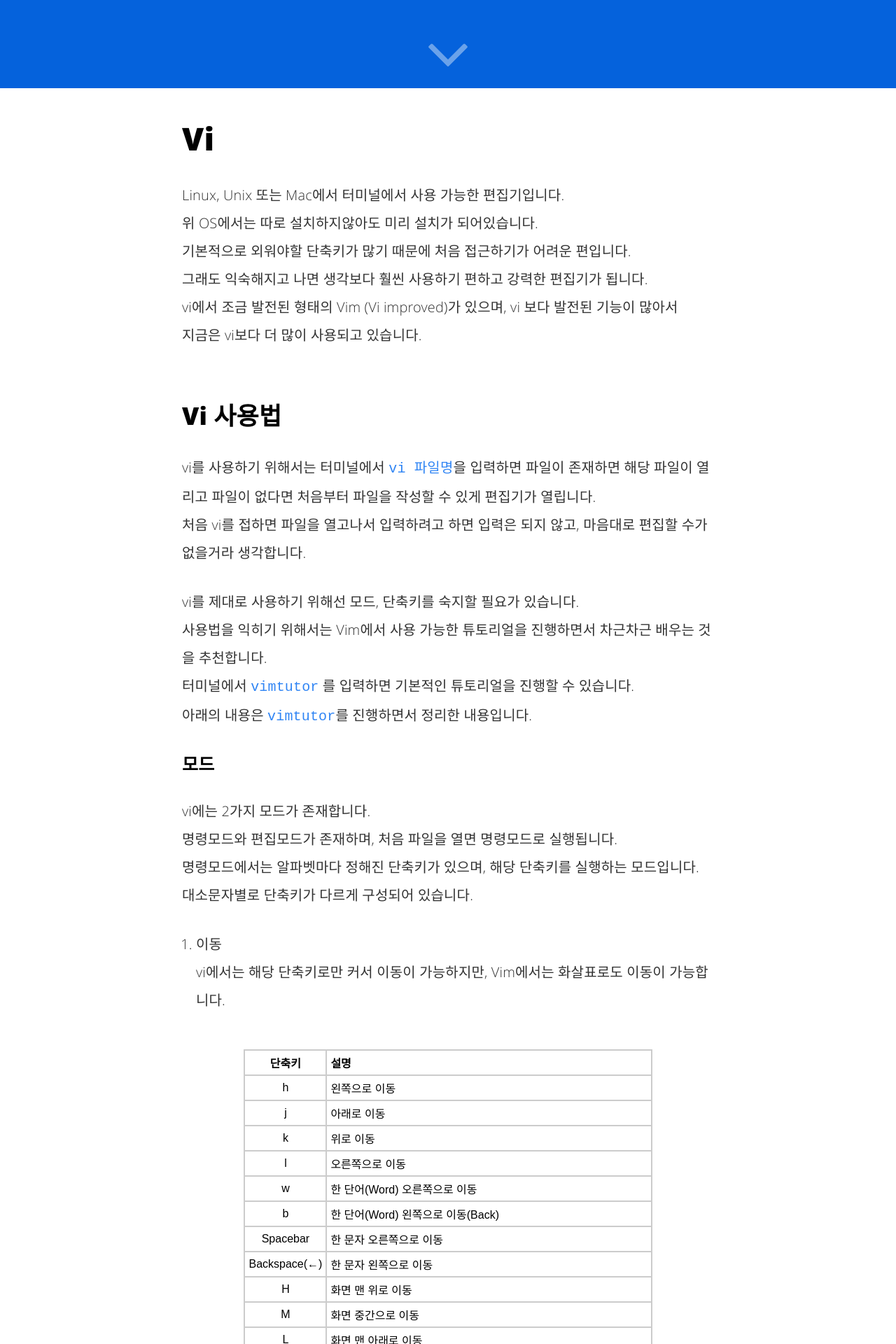
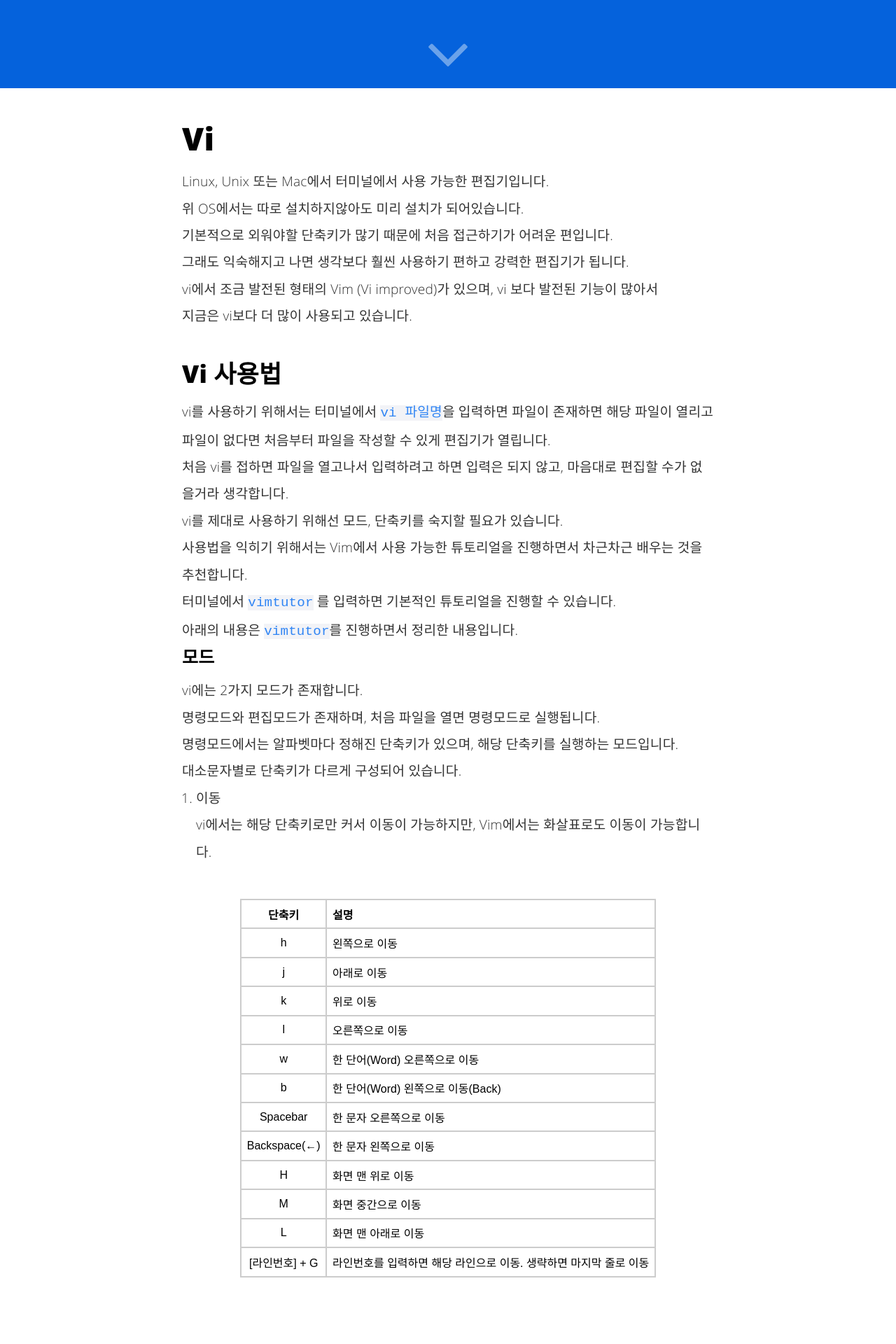
Before and after one commit to jhpapa/jhpapa.github.io, a Jekyll site: the page built from _posts/2017/07/2017-07-20-how-to-use-vi.md, in a window 1280 px wide. Shown: the part 774-2694 px from the top of the page at 70% size. Built offline with Jekyll 4.4.1, drawn with Linux system fonts in a browser that asks for light colours; comment, search, counter and statistics services are not loaded.

Commit message:
modify css  - p tag margin, font size  - table margin  - th, td padding  - add h1~h4 style

```diff
--- a/assets/css/main.css
+++ b/assets/css/main.css
@@ -989,7 +989,7 @@ html, body {
   display: block
 }
 
-.post-content p, .post-content h1, .post-content h2, .post-content h3, .post-content h4, .post-content ul, .post-content ol, .post-content .tags, .post-content iframe {
+.post-content p, .post-content ul, .post-content ol, .post-content .tags, .post-content iframe {
   *zoom: 1;
   width: auto;
   max-width: 50rem;
@@ -1000,7 +1000,7 @@ html, body {
   padding-left: 0;
   padding-right: 0;
   padding: 0 1.25rem;
-  margin: 0 auto 1.875rem;
+  margin: 0 auto 0;
   font-family: 'Open Sans', sans-serif;
   font-weight: 300;
   font-style: normal;
@@ -1009,6 +1009,26 @@ html, body {
   letter-spacing: .01rem;
 }
 
+.post-content h1, .post-content h2, .post-content h3, .post-content h4 {
+  *zoom: 1;
+  width: auto;
+  max-width: 50rem;
+  float: none;
+  display: block;
+  margin-right: auto;
+  margin-left: auto;
+  padding-left: 0;
+  padding-right: 0;
+  padding: 0 1.25rem;
+  margin: 0 auto 0.7rem;
+  font-family: 'Open Sans', sans-serif;
+  font-weight: 300;
+  font-style: normal;
+  font-size: 1.125rem;
+  line-height: 2;
+  letter-spacing: .01rem;
+}
+
 .post-content p:before, .post-content h1:before, .post-content h2:before, .post-content h3:before, .post-content h4:before, .post-content ul:before, .post-content ol:before, .post-content .tags:before, .post-content iframe:before, .post-content p:after, .post-content h1:after, .post-content h2:after, .post-content h3:after, .post-content h4:after, .post-content ul:after, .post-content ol:after, .post-content .tags:after, .post-content iframe:after {
   content: '';
   display: table
@@ -1020,7 +1040,7 @@ html, body {
 
 @media only screen and (min-width:37.5rem) {
   .post-content p, .post-content h1, .post-content h2, .post-content h3, .post-content h4, .post-content ul, .post-content ol, .post-content .tags, .post-content iframe {
-    font-size: 1.25rem
+    font-size: 1.20rem
   }
 }
 
@@ -1029,7 +1049,8 @@ html, body {
 }
 
 .post-content p code, .post-content li code {
-  color: #3085f4
+  color: #3085f4;
+  background-color: #f2f3f7;
 }
 
 .post-content a {
@@ -1115,7 +1136,7 @@ html, body {
   padding-right: 0;
   border-left: .313rem solid #0562dc;
   padding: 0 1.875rem;
-  margin: 3.125rem auto;
+  margin: 2.7rem auto;
 }
 
 .post-content blockquote:before, .post-content blockquote:after {
@@ -1208,7 +1229,7 @@ html, body {
 }
 
 table {
-  margin: 3.125rem auto;
+  margin: 3rem auto;
 }
 
 @media only screen and (max-width:37.5rem) {
@@ -1219,7 +1240,7 @@ table {
 
 table th, table td {
   border: .125rem solid #ccc;
-  padding: .313rem
+  padding: .483rem
 }
 
 .tag-title {
```
